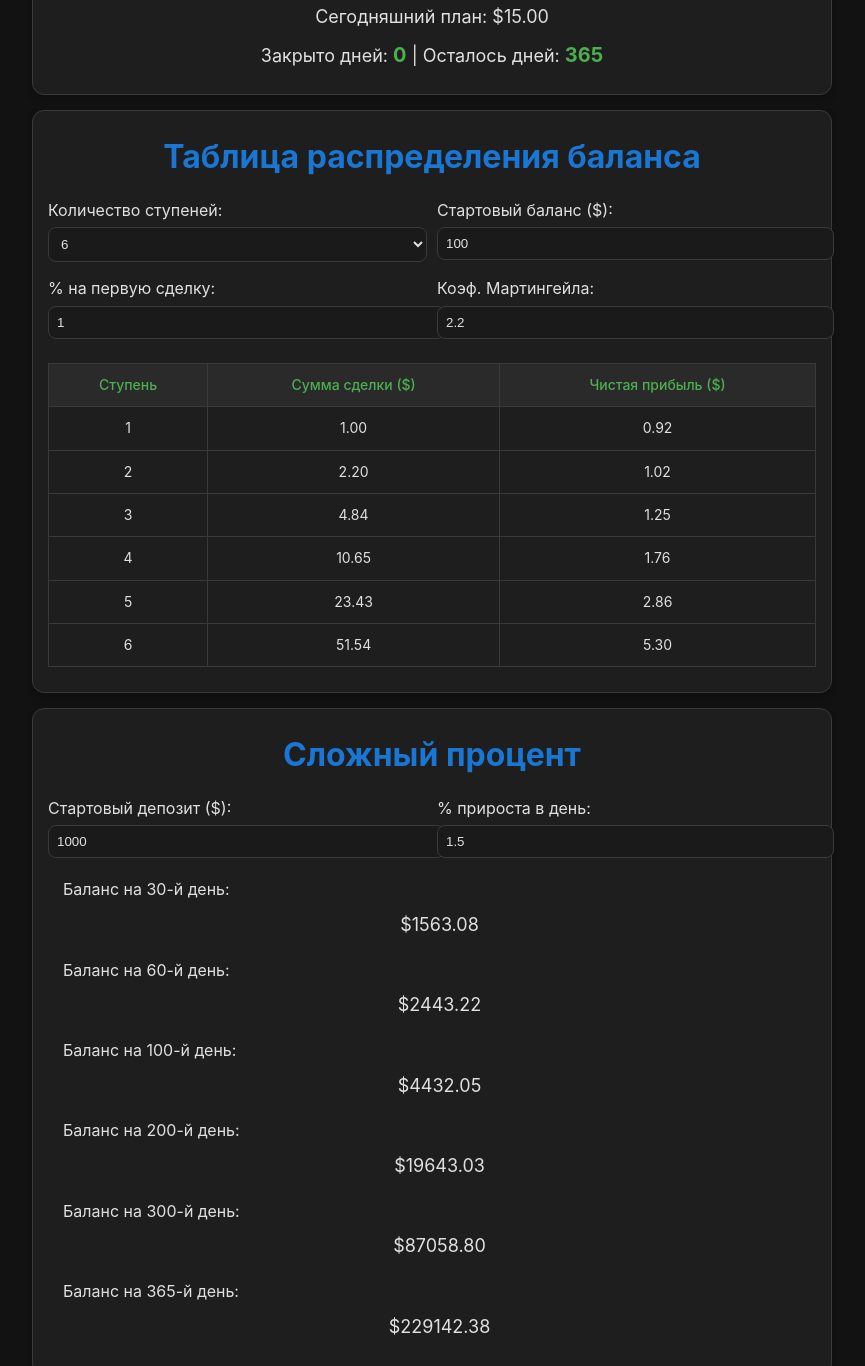
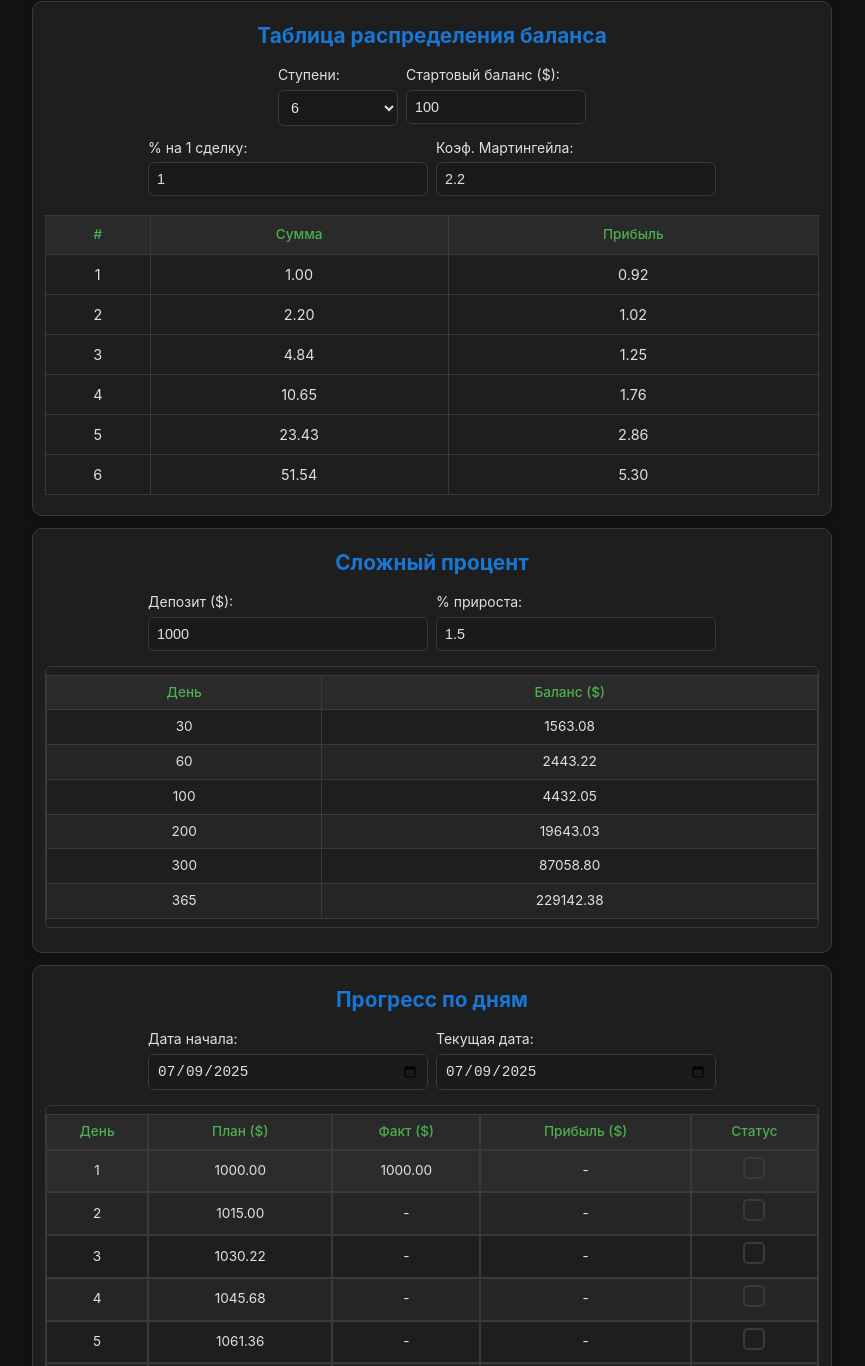
Before and after one commit to igorkovalyov86/pocket-option-bot, a plain HTML site: page index.html in a window 1280 px wide. Shown: the part 343-1709 px from the top of the page, without its empty margins (208-1073 px from the left). Drawn offline with Linux system fonts and the light colour scheme.

Commit message:
Add files via upload

```diff
--- a/index.html
+++ b/index.html
@@ -10,14 +10,15 @@
             --bg-color: #121212;
             --card-color: #1E1E1E;
             --text-color: #E0E0E0;
-            --accent-color: #4CAF50; /* Изменён на зелёный */
-            --success-color: #8BC34A; /* Светло-зелёный */
+            --accent-color: #4CAF50;
+            --success-color: #8BC34A;
             --current-day-color: #2C2C2E;
             --border-color: #3A3A3C;
-            --warning-color: #FF9800; /* Оранжевый */
+            --warning-color: #FF9800;
             --future-checked-color: #5E5CE6;
-            --reset-color: #F44336; /* Красный для кнопки сброса */
-            --header-color: #1976D2; /* Синий для заголовков */
+            --reset-color: #F44336;
+            --header-color: #1976D2;
+            --quote-color: #FFC107;
         }
 
         body {
@@ -25,8 +26,9 @@
             background-color: var(--bg-color);
             color: var(--text-color);
             margin: 0;
-            padding: 15px;
+            padding: 10px;
             line-height: 1.6;
+            font-size: 14px;
         }
 
         .container {
@@ -36,58 +38,61 @@
 
         .card {
             background-color: var(--card-color);
-            border-radius: 12px;
-            padding: 15px;
-            margin-bottom: 15px;
-            box-shadow: 0 4px 8px rgba(0, 0, 0, 0.2);
+            border-radius: 10px;
+            padding: 12px;
+            margin-bottom: 12px;
+            box-shadow: 0 3px 6px rgba(0, 0, 0, 0.2);
             border: 1px solid var(--border-color);
         }
 
         h1, h2 {
-            color: var(--header-color); /* Цвет заголовков */
+            color: var(--header-color);
             text-align: center;
             margin-top: 5px;
-            margin-bottom: 15px;
+            margin-bottom: 12px;
+            font-size: 1.3rem;
         }
 
         .quote {
-            font-size: 20px;
+            font-size: 1.1rem;
             text-align: center;
             margin: 15px 0;
             font-weight: 500;
-            min-height: 100px;
+            min-height: 90px;
             display: flex;
             align-items: center;
             justify-content: center;
-            padding: 10px;
+            padding: 12px;
             background: linear-gradient(145deg, #1a1a1a, #2a2a2a);
             border-radius: 8px;
-            border-left: 4px solid var(--accent-color);
+            border-left: 4px solid var(--quote-color);
+            color: var(--quote-color);
+            font-style: italic;
         }
 
         .progress-info {
-            font-size: 18px;
+            font-size: 1rem;
             text-align: center;
             margin: 8px 0;
         }
 
         .big-number {
-            font-size: 24px;
+            font-size: 1.2rem;
             font-weight: 600;
             text-align: center;
-            margin: 10px 0;
+            margin: 8px 0;
             color: var(--accent-color);
         }
 
         table {
             width: 100%;
             border-collapse: collapse;
-            margin: 10px 0;
-            font-size: 14px;
+            margin: 8px 0;
+            font-size: 0.9rem;
         }
 
         th, td {
-            padding: 10px;
+            padding: 8px 5px;
             text-align: center;
             border: 1px solid var(--border-color);
         }
@@ -95,19 +100,20 @@
         th {
             background-color: #2a2a2a;
             font-weight: 500;
-            position: sticky;
-            top: 0;
             color: var(--accent-color);
+            font-size: 0.85rem;
         }
 
-        input, select {
+        .form-control {
             background-color: #1a1a1a;
             color: var(--text-color);
             border: 1px solid var(--border-color);
-            border-radius: 8px;
+            border-radius: 6px;
             padding: 8px;
-            margin: 4px 0;
+            margin: 3px 0;
             width: 100%;
+            font-size: 0.9rem;
+            box-sizing: border-box;
         }
 
         .current-day {
@@ -120,10 +126,10 @@
         }
 
         .checkbox {
-            width: 20px;
-            height: 20px;
+            width: 18px;
+            height: 18px;
             border: 2px solid var(--border-color);
-            border-radius: 6px;
+            border-radius: 5px;
             display: inline-block;
             cursor: pointer;
             margin: 0 auto;
@@ -142,7 +148,7 @@
             top: 50%;
             left: 50%;
             transform: translate(-50%, -50%);
-            font-size: 14px;
+            font-size: 12px;
         }
 
         .checkbox.future-checked {
@@ -158,27 +164,61 @@
             top: 50%;
             left: 50%;
             transform: translate(-50%, -50%);
-            font-size: 14px;
+            font-size: 12px;
         }
 
         .flex-container {
             display: flex;
             flex-wrap: wrap;
-            gap: 10px;
-            margin-bottom: 10px;
+            gap: 8px;
+            margin-bottom: 8px;
+            justify-content: center;
         }
 
         .flex-item {
-            flex: 1 1 calc(50% - 10px);
-            min-width: 150px;
+            flex: 1 1 calc(50% - 8px);
+            min-width: 120px;
+            max-width: 280px;
+        }
+
+        .flex-item-small {
+            flex: 0 1 30%;
+            max-width: 120px;
+        }
+
+        .flex-item-large {
+            flex: 1 1 65%;
+            max-width: 180px;
         }
 
         .scroll-container {
-            max-height: 400px;
+            max-height: 300px;
             overflow-y: auto;
             border: 1px solid var(--border-color);
-            border-radius: 8px;
-            margin: 15px 0;
+            border-radius: 6px;
+            margin: 12px 0;
+        }
+
+        /* Фиксированные заголовки для таблицы прогресса */
+        .progress-table-container {
+            max-height: 300px;
+            overflow-y: auto;
+            border: 1px solid var(--border-color);
+            border-radius: 6px;
+            margin: 12px 0;
+        }
+
+        .progress-table-container table {
+            width: 100%;
+            border-collapse: separate;
+            border-spacing: 0;
+        }
+
+        .progress-table-container thead th {
+            position: sticky;
+            top: 0;
+            z-index: 10;
+            background-color: #2a2a2a;
         }
 
         #progressTableBody tr {
@@ -192,13 +232,13 @@
 
         .left-align {
             text-align: left;
-            padding-left: 15px;
+            padding-left: 10px;
         }
 
         .comparison {
-            margin-top: 20px;
-            padding: 12px;
-            border-radius: 8px;
+            margin-top: 15px;
+            padding: 10px;
+            border-radius: 6px;
             background: linear-gradient(145deg, #1a1a1a, #2a2a2a);
             border: 1px solid var(--border-color);
         }
@@ -215,14 +255,18 @@
             background-color: var(--accent-color);
             color: white;
             border: none;
-            border-radius: 8px;
-            padding: 12px 20px;
-            font-size: 16px;
+            border-radius: 6px;
+            padding: 10px 15px;
+            font-size: 0.95rem;
             cursor: pointer;
-            margin: 10px 0;
+            margin: 8px 0;
             width: 100%;
             transition: background-color 0.3s;
             font-weight: 600;
+            max-width: 300px;
+            margin-left: auto;
+            margin-right: auto;
+            display: block;
         }
 
         .btn:hover {
@@ -240,7 +284,7 @@
         .progress-number {
             font-weight: bold;
             color: var(--accent-color);
-            font-size: 20px;
+            font-size: 1rem;
         }
 
         /* Стили для адаптивной таблицы */
@@ -249,18 +293,30 @@
         }
 
         .table-responsive table {
-            min-width: 600px;
+            min-width: 100%;
+            width: auto;
         }
 
-        /* Цвета для статусов */
-        .status-completed {
-            color: var(--success-color);
-            font-weight: bold;
+        /* Компактная таблица сложного процента */
+        .compact-table {
+            width: 100%;
+            font-size: 0.85rem;
         }
 
-        .status-pending {
-            color: var(--warning-color);
-            font-weight: bold;
+        .compact-table th,
+        .compact-table td {
+            padding: 6px 4px;
+        }
+
+        .compact-table tr:nth-child(even) {
+            background-color: #252525;
+        }
+
+        /* Центрирование контента */
+        .center-content {
+            display: flex;
+            flex-direction: column;
+            align-items: center;
         }
     </style>
 </head>
@@ -275,7 +331,6 @@
 
         <!-- Block 2: Daily Progress -->
         <div class="card">
-            <h1>Прогресс</h1>
             <div class="progress-info">Баланс: <span id="currentBalance" class="big-number">$0.00</span></div>
             <div class="progress-info" id="todayPlan">
                 Сегодняшний план: $0.00
@@ -289,28 +344,28 @@
         <div class="card">
             <h1>Таблица распределения баланса</h1>
             <div class="flex-container">
-                <div class="flex-item">
-                    <label for="steps">Количество ступеней:</label>
-                    <select id="steps">
+                <div class="flex-item flex-item-small">
+                    <label for="steps">Ступени:</label>
+                    <select id="steps" class="form-control">
                         <option value="6">6</option>
                         <option value="7">7</option>
                         <option value="8">8</option>
                     </select>
                 </div>
-                <div class="flex-item">
+                <div class="flex-item flex-item-large">
                     <label for="startBalance">Стартовый баланс ($):</label>
-                    <input type="number" id="startBalance" step="0.01" min="0" value="100">
+                    <input type="number" id="startBalance" class="form-control" step="0.01" min="0" value="100">
                 </div>
             </div>
 
             <div class="flex-container">
                 <div class="flex-item">
-                    <label for="firstTradePercent">% на первую сделку:</label>
-                    <input type="number" id="firstTradePercent" step="0.01" min="0" value="1">
+                    <label for="firstTradePercent">% на 1 сделку:</label>
+                    <input type="number" id="firstTradePercent" class="form-control" step="0.01" min="0" value="1">
                 </div>
                 <div class="flex-item">
                     <label for="martingaleCoefficient">Коэф. Мартингейла:</label>
-                    <input type="number" id="martingaleCoefficient" step="0.01" min="1" value="2.2">
+                    <input type="number" id="martingaleCoefficient" class="form-control" step="0.01" min="1" value="2.2">
                 </div>
             </div>
 
@@ -318,9 +373,9 @@
                 <table id="stepsTable">
                     <thead>
                         <tr>
-                            <th>Ступень</th>
-                            <th>Сумма сделки ($)</th>
-                            <th>Чистая прибыль ($)</th>
+                            <th>#</th>
+                            <th>Сумма</th>
+                            <th>Прибыль</th>
                         </tr>
                     </thead>
                     <tbody>
@@ -335,46 +390,27 @@
             <h1>Сложный процент</h1>
             <div class="flex-container">
                 <div class="flex-item">
-                    <label for="initialDeposit">Стартовый депозит ($):</label>
-                    <input type="number" id="initialDeposit" step="0.01" min="0" value="1000">
+                    <label for="initialDeposit">Депозит ($):</label>
+                    <input type="number" id="initialDeposit" class="form-control" step="0.01" min="0" value="1000">
                 </div>
                 <div class="flex-item">
-                    <label for="dailyGrowth">% прироста в день:</label>
-                    <input type="number" id="dailyGrowth" step="0.01" min="0" value="1.5">
+                    <label for="dailyGrowth">% прироста:</label>
+                    <input type="number" id="dailyGrowth" class="form-control" step="0.01" min="0" value="1.5">
                 </div>
             </div>
 
-            <div class="flex-container" style="margin-top: 15px;">
-                <div class="flex-item left-align">
-                    <div>Баланс на 30-й день:</div>
-                    <div id="day30" class="progress-info">$0</div>
-                </div>
-                <div class="flex-item left-align">
-                    <div>Баланс на 60-й день:</div>
-                    <div id="day60" class="progress-info">$0</div>
-                </div>
-            </div>
-
-            <div class="flex-container">
-                <div class="flex-item left-align">
-                    <div>Баланс на 100-й день:</div>
-                    <div id="day100" class="progress-info">$0</div>
-                </div>
-                <div class="flex-item left-align">
-                    <div>Баланс на 200-й день:</div>
-                    <div id="day200" class="progress-info">$0</div>
-                </div>
-            </div>
-
-            <div class="flex-container">
-                <div class="flex-item left-align">
-                    <div>Баланс на 300-й день:</div>
-                    <div id="day300" class="progress-info">$0</div>
-                </div>
-                <div class="flex-item left-align">
-                    <div>Баланс на 365-й день:</div>
-                    <div id="day365" class="progress-info">$0</div>
-                </div>
+            <div class="scroll-container">
+                <table class="compact-table">
+                    <thead>
+                        <tr>
+                            <th>День</th>
+                            <th>Баланс ($)</th>
+                        </tr>
+                    </thead>
+                    <tbody id="compoundTableBody">
+                        <!-- Will be populated by JavaScript -->
+                    </tbody>
+                </table>
             </div>
         </div>
 
@@ -384,17 +420,17 @@
             <div class="flex-container">
                 <div class="flex-item">
                     <label for="startDate">Дата начала:</label>
-                    <input type="date" id="startDate">
+                    <input type="date" id="startDate" class="form-control">
                 </div>
                 <div class="flex-item">
                     <label for="currentDate">Текущая дата:</label>
-                    <input type="date" id="currentDate">
+                    <input type="date" id="currentDate" class="form-control">
                 </div>
             </div>
 
-            <div class="scroll-container">
-                <div class="table-responsive">
-                    <table id="progressTable">
+            <!-- Контейнер с фиксированными заголовками -->
+            <div class="progress-table-container">
+                <table class="compact-table" id="progressTable">
                     <thead>
                         <tr>
                             <th>День</th>
@@ -410,18 +446,17 @@
                 </table>
             </div>
         </div>
-        </div>
 
         <!-- Comparison Block -->
         <div class="card comparison">
             <h2>Сравнение с планом</h2>
             <div class="flex-container">
                 <div class="flex-item">
-                    <div>Плановый баланс:</div>
+                    <div>План:</div>
                     <div id="plannedBalance" class="big-number">$0.00</div>
                 </div>
                 <div class="flex-item">
-                    <div>Фактический баланс:</div>
+                    <div>Факт:</div>
                     <div id="actualBalance" class="big-number">$0.00</div>
                 </div>
                 <div class="flex-item">
@@ -432,7 +467,7 @@
         </div>
 
         <!-- Reset Button -->
-        <div class="card">
+        <div class="card center-content">
             <button class="btn reset-btn" id="resetProgress">Сброс прогресса</button>
         </div>
     </div>
@@ -543,15 +578,24 @@
 
         // Calculate compound interest projections
         function calculateProjections() {
-            const initialDeposit = parseFloat(document.getElementById('initialDeposit').value);
-            const dailyGrowth = parseFloat(document.getElementById('dailyGrowth').value) / 100;
+            const initialDeposit = parseFloat(document.getElementById('initialDeposit').value) || 1000;
+            const dailyGrowth = parseFloat(document.getElementById('dailyGrowth').value) || 1.5;
+            const growthRate = dailyGrowth / 100;
 
-            document.getElementById('day30').textContent = '$' + (initialDeposit * Math.pow(1 + dailyGrowth, 30)).toFixed(2);
-            document.getElementById('day60').textContent = '$' + (initialDeposit * Math.pow(1 + dailyGrowth, 60)).toFixed(2);
-            document.getElementById('day100').textContent = '$' + (initialDeposit * Math.pow(1 + dailyGrowth, 100)).toFixed(2);
-            document.getElementById('day200').textContent = '$' + (initialDeposit * Math.pow(1 + dailyGrowth, 200)).toFixed(2);
-            document.getElementById('day300').textContent = '$' + (initialDeposit * Math.pow(1 + dailyGrowth, 300)).toFixed(2);
-            document.getElementById('day365').textContent = '$' + (initialDeposit * Math.pow(1 + dailyGrowth, 365)).toFixed(2);
+            const compoundDays = [30, 60, 100, 200, 300, 365];
+            let tableHTML = '';
+
+            compoundDays.forEach(day => {
+                const balance = initialDeposit * Math.pow(1 + growthRate, day);
+                tableHTML += `
+                    <tr>
+                        <td>${day}</td>
+                        <td>${balance.toFixed(2)}</td>
+                    </tr>
+                `;
+            });
+
+            document.getElementById('compoundTableBody').innerHTML = tableHTML;
         }
 
         // Генерация таблицы прогресса с возможностью опережающих отметок
@@ -618,7 +662,7 @@
                 }
 
                 row.innerHTML = `
-                    <td>День ${day}</td>
+                    <td>${day}</td>
                     <td>${plannedBalance.toFixed(2)}</td>
                     <td>${!isFuture ? actualBalance.toFixed(2) : '-'}</td>
                     <td>${isChecked ? dailyProfit.toFixed(2) : '-'}</td>
@@ -724,7 +768,7 @@
                 }
 
                 row.innerHTML = `
-                    <td>День ${dayData.day}</td>
+                    <td>${dayData.day}</td>
                     <td>${dayData.plannedBalance.toFixed(2)}</td>
                     <td>${!dayData.isFuture ? dayData.actualBalance.toFixed(2) : '-'}</td>
                     <td>${dayData.isChecked ? dayData.dailyProfit.toFixed(2) : '-'}</td>
@@ -832,7 +876,7 @@
 
         // Scroll to current day in progress table
         function scrollToCurrentDay() {
-            const container = document.getElementById('progressScrollContainer');
+            const container = document.querySelector('.progress-table-container');
             const currentDayRow = document.querySelector('.current-day');
 
             if (container && currentDayRow) {
```
Lines whose indentation alone changed are shown as unchanged.
